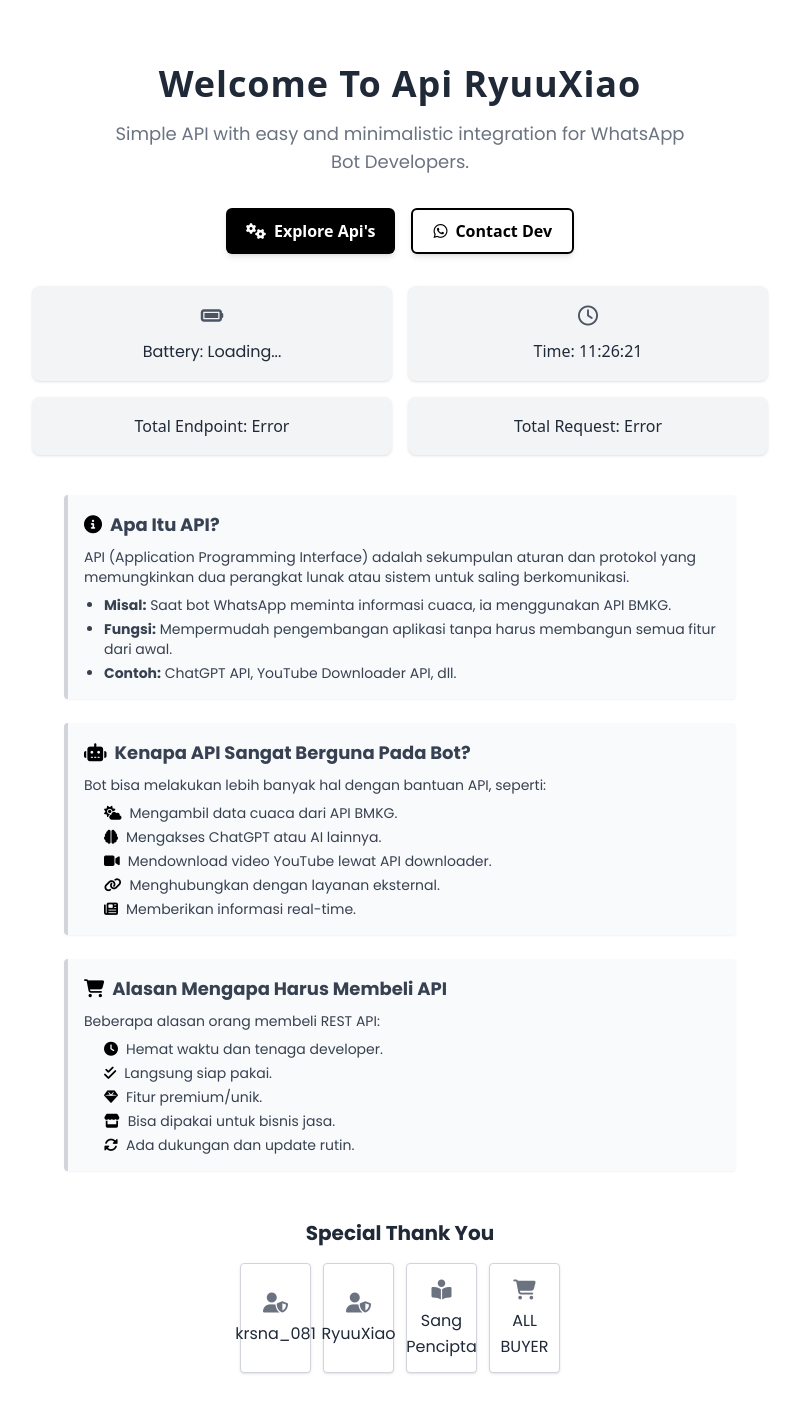
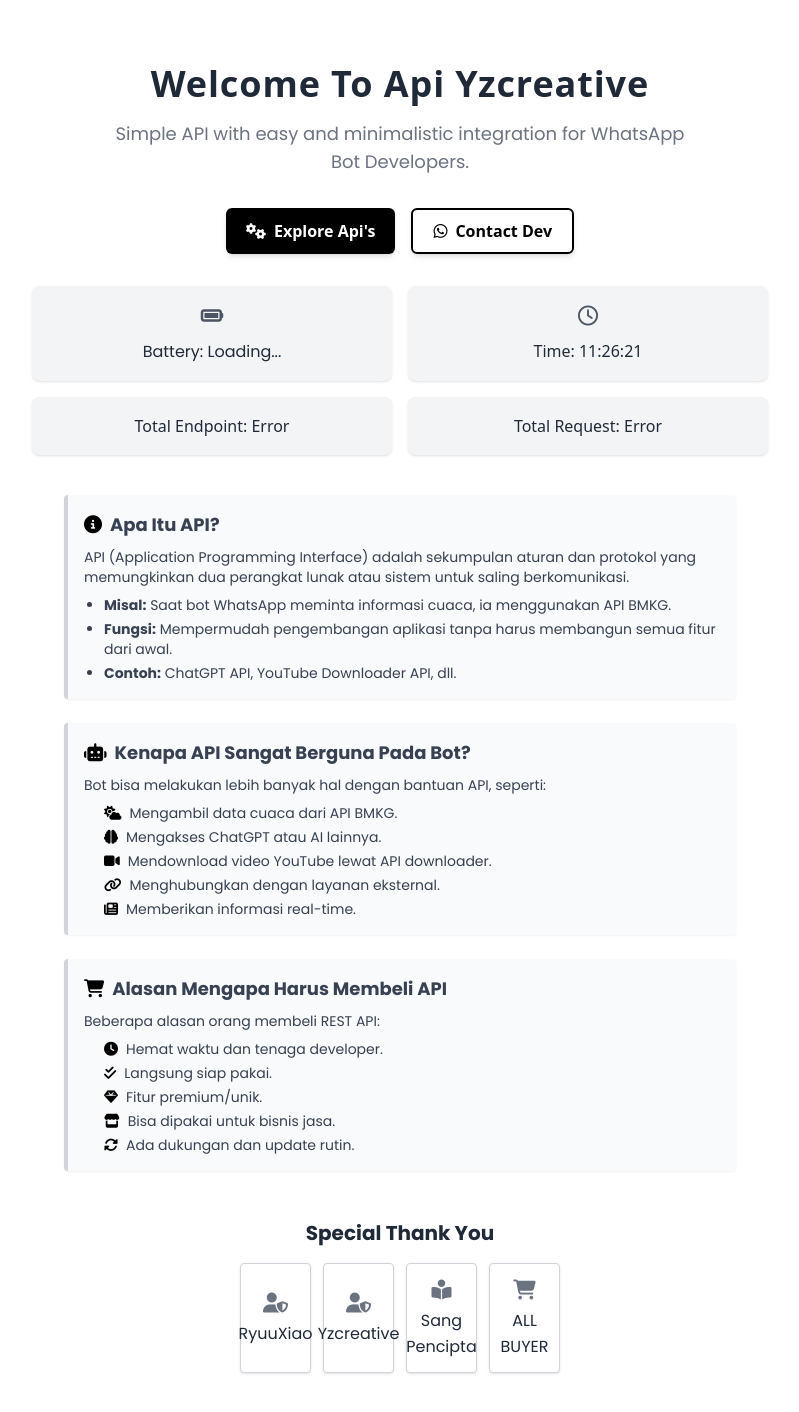
Before and after one commit to shaaaiu/restii, a website: page index.html in a window 1280 px wide. Shown: the whole page, without its empty margins (240-1039 px from the left). Drawn offline with nearby package versions, Linux system fonts and the light colour scheme; no server answers.

Commit message:
Update index.html

```diff
--- a/index.html
+++ b/index.html
@@ -3,7 +3,7 @@
 <head>
   <meta charset="UTF-8" />
   <meta name="viewport" content="width=device-width, initial-scale=1.0"/>
-  <title>RyuuXiao Api's</title>
+  <title>Yzcreative Api's</title>
   <!-- Font Awesome -->
   <link rel="stylesheet" href="https://cdnjs.cloudflare.com/ajax/libs/font-awesome/6.5.0/css/all.min.css ">
   <!-- Google Fonts -->
@@ -36,7 +36,7 @@ p, span, li, a, button, .btn, .info-box, .thank-you-box {
 
 <!-- Header -->
 <header class="mt-12 mb-4 text-center text-4xl font-extrabold tracking-wide text-gray-800 fade-in">
-  Welcome To Api RyuuXiao
+  Welcome To Api Yzcreative
 </header>
 
 <p class="text-center max-w-xl mx-auto mb-8 text-lg text-gray-500 fade-in delay-100">
@@ -151,11 +151,11 @@ p, span, li, a, button, .btn, .info-box, .thank-you-box {
   <div class="thank-you-grid grid grid-cols-2 sm:grid-cols-4 gap-3 max-w-xs mx-auto">
     <div class="thank-you-box flex flex-col items-center justify-center p-3 bg-white border border-gray-300 rounded shadow hover:shadow-md transition-shadow text-center">
       <i class="fas fa-user-shield text-gray-500 text-xl mb-1"></i>
-      <span>krsna_081</span>
+      <span>RyuuXiao</span>
     </div>
     <div class="thank-you-box flex flex-col items-center justify-center p-3 bg-white border border-gray-300 rounded shadow hover:shadow-md transition-shadow text-center">
       <i class="fas fa-user-shield text-gray-500 text-xl mb-1"></i>
-      <span>RyuuXiao</span>
+      <span>Yzcreative</span>
     </div>
     <div class="thank-you-box flex flex-col items-center justify-center p-3 bg-white border border-gray-300 rounded shadow hover:shadow-md transition-shadow text-center">
       <i class="fas fa-book-reader text-gray-500 text-xl mb-1"></i>
```
